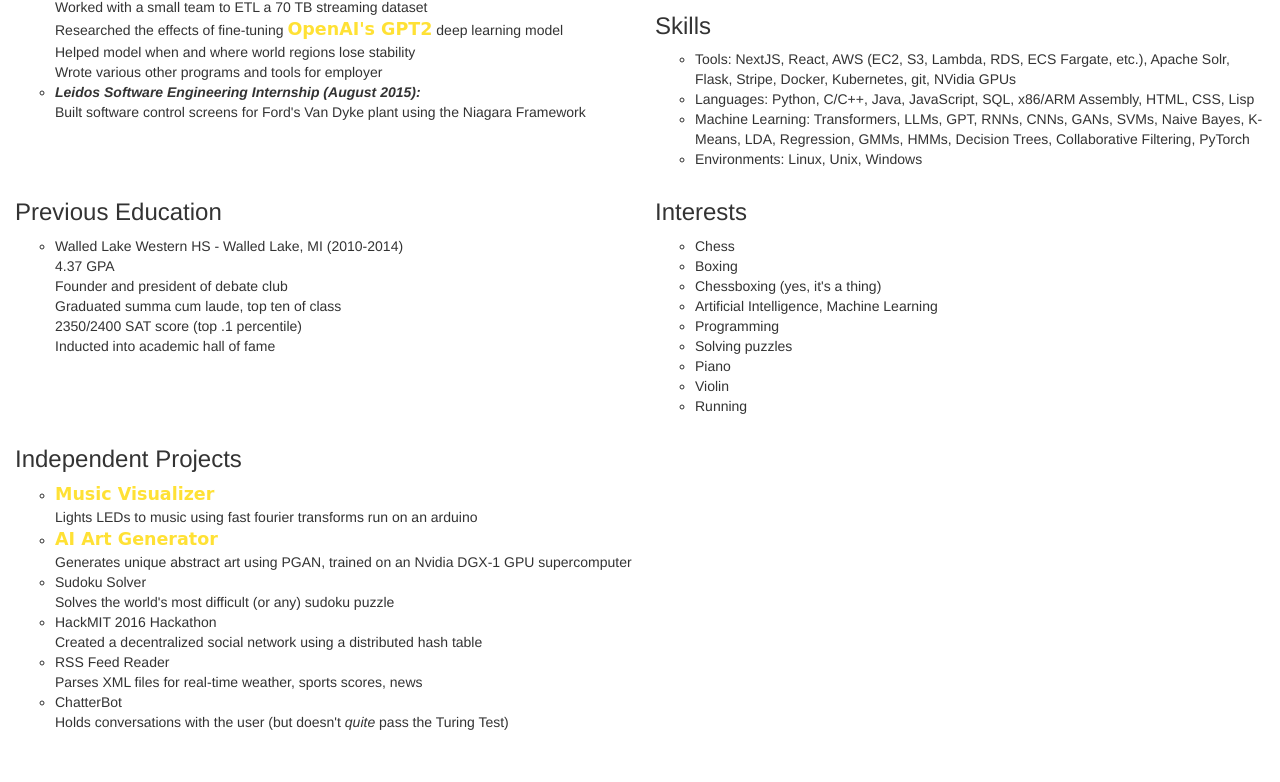
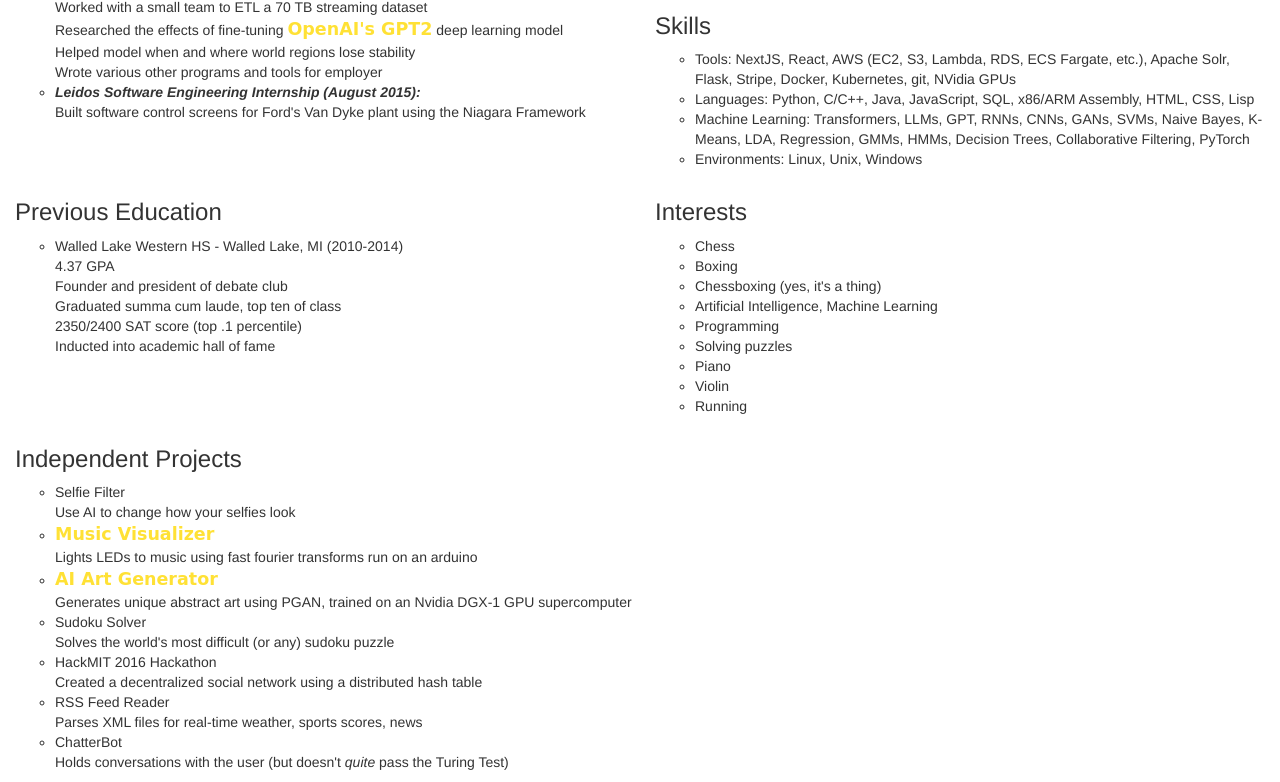
Before and after one commit to dasokol/dasokol.github.io, a plain HTML site: page index.html in a window 1280 px wide. Shown: the part 566-1348 px from the top of the page. Before the commit the page ends 1308 px from the top, so only its background shows below. Drawn offline with Linux system fonts and the light colour scheme.

Commit message:
add selfie filter

```diff
--- a/index.html
+++ b/index.html
@@ -165,6 +165,8 @@
 	<div id="projects" class="col-sm-12 col-box">
 		<h3>Independent Projects</h3>
 		<ul style="list-style-type:circle">
+			<li>Selfie Filter</li>
+			<li style="list-style-type:none">Use AI to change how your selfies look</li>
 			<li><a href="./visualizer" class="link">Music Visualizer</a></li>
 			<li style="list-style-type:none">Lights LEDs to music using fast fourier transforms run on an arduino</li>
 			<li><a href="https://rentaflop.com/blog/ai-art" class="link">AI Art Generator</a></li>
```
